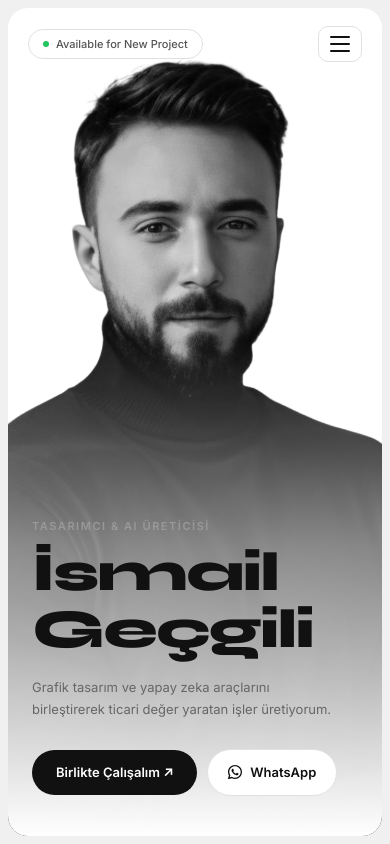
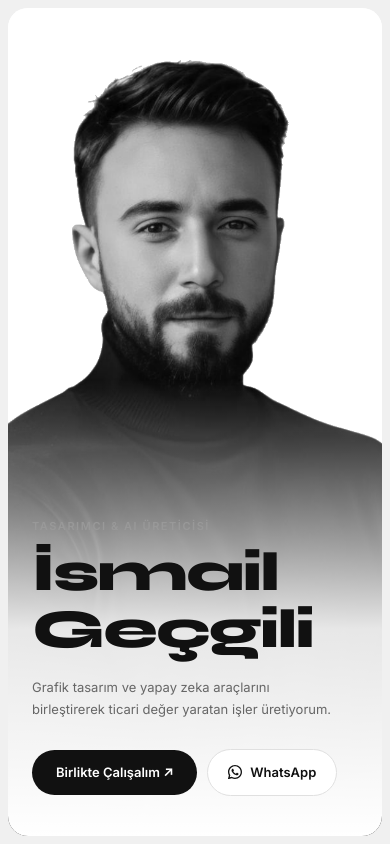
Before and after one commit to igecgili/portfolio, a Next.js app: page / in a window 390 px wide. Shown: the top 844 px of the page. Built offline with nearby package versions, Linux system fonts and the light colour scheme.

Commit message:
Mobile hero: use photo_clean.png with white bg

```diff
--- a/components/Hero.tsx
+++ b/components/Hero.tsx
@@ -158,19 +158,18 @@ export default function Hero() {
           )}
         </AnimatePresence>
 
-        {/* Tam ekran fotoğraf — siyah beyaz, siyah arka plan beyazla karışır */}
+        {/* Tam ekran fotoğraf — beyaz arka planlı */}
         {/* eslint-disable-next-line @next/next/no-img-element */}
-        <img src="/photo2.png" alt="İsmail Geçgili" style={{
+        <img src="/photo_clean.png" alt="İsmail Geçgili" style={{
           position: "absolute", inset: 0, width: "100%", height: "100%",
           objectFit: "cover", objectPosition: "center top",
           filter: "grayscale(1)",
-          mixBlendMode: "multiply",
         }} />
 
-        {/* Alt gradient — beyazdan içeriğe geçiş */}
+        {/* Alt gradient — beyazdan içeriğe yumuşak geçiş */}
         <div style={{
           position: "absolute", inset: 0,
-          background: "linear-gradient(to top, rgba(255,255,255,1) 0%, rgba(255,255,255,0.5) 35%, rgba(255,255,255,0) 60%)",
+          background: "linear-gradient(to top, rgba(255,255,255,1) 0%, rgba(255,255,255,0.9) 25%, rgba(255,255,255,0) 55%)",
         }} />
 
         {/* İçerik */}
```
Also changed, not shown: public/photo-mobile.png (renamed from public/photo.png).
